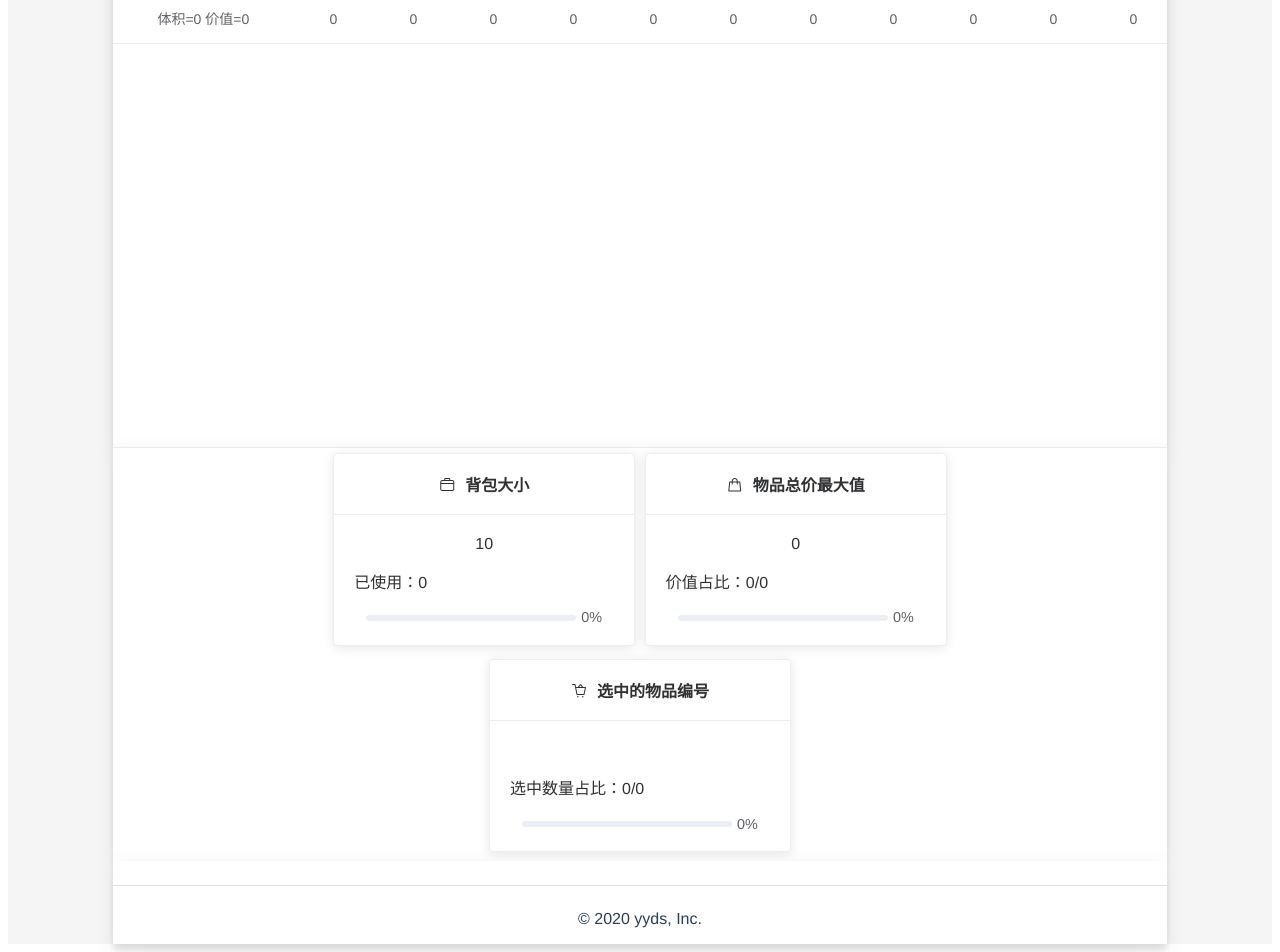
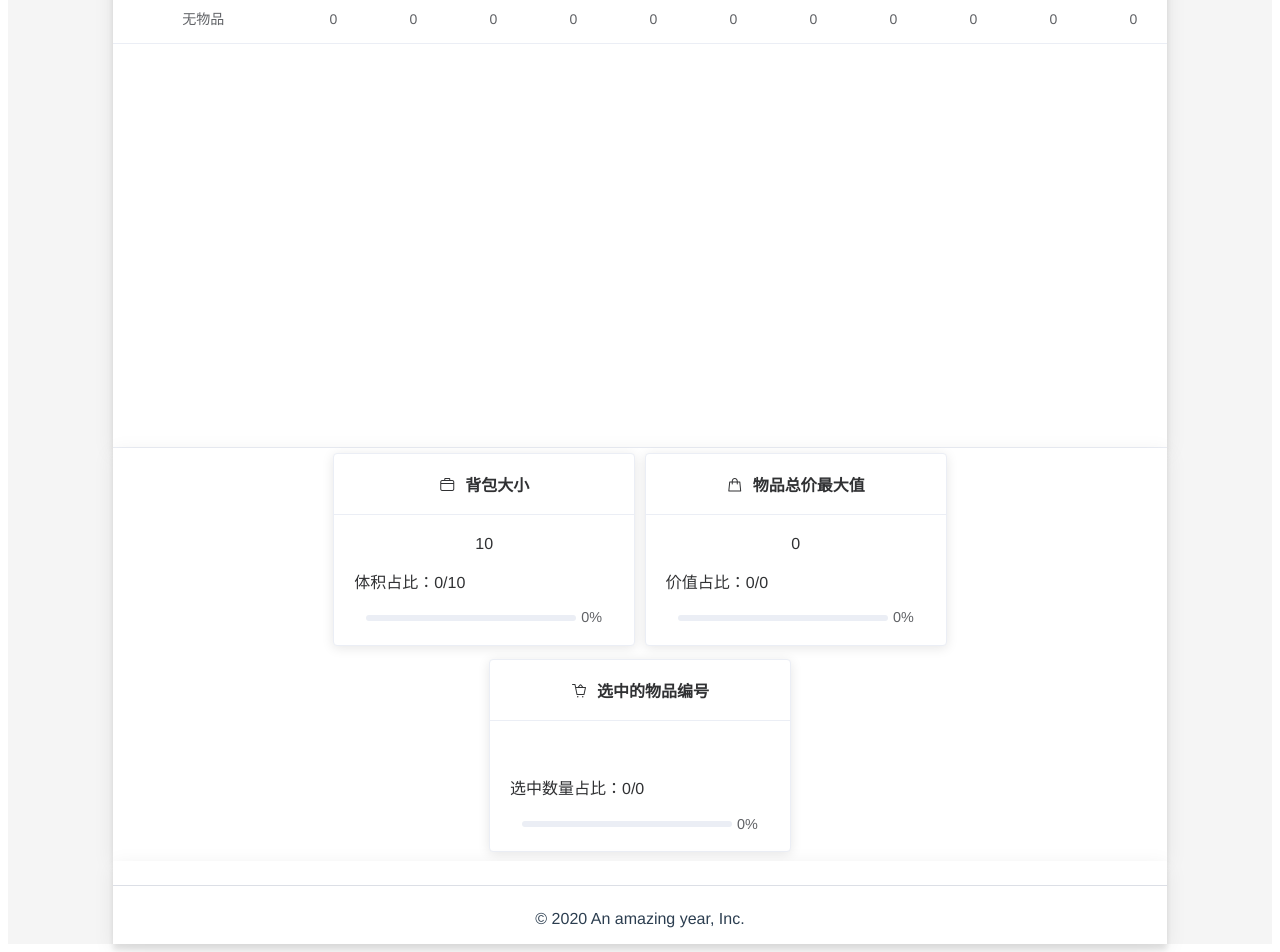
Before and after one commit to DevinWain/Visualize_knapsack, a Vue app: page / in a window 1280 px wide. Shown: the part 517-1469 px from the top of the page. Built offline with nearby package versions, Linux system fonts and the light colour scheme.

Commit message:
add some tooltips and index for items

```diff
--- a/src/components/HelloWorld.vue
+++ b/src/components/HelloWorld.vue
@@ -82,11 +82,14 @@
               align="center"
             >
               <template slot-scope="scope">
-                <span
-                  >体积={{scope.row.item.size}}  价值={{
+                <span v-if="scope.$index===0">
+                  无物品
+                </span>
+                <span v-if="scope.$index>0">
+                  {{scope.$index}}. 体积={{scope.row.item.size}}  价值={{
                     scope.row.item.value
-                  }}</span
-                >
+                  }}
+                </span>
                 <el-button
                   type="danger"
                   icon="el-icon-delete"
@@ -96,6 +99,7 @@
                   :style="{display: scope.row.item.value == 0?'none':'inline'}"
                   style="margin-left: 10px"
                 ></el-button>
+
               </template>
             </el-table-column>
             <el-table-column
@@ -118,7 +122,7 @@
       <el-row type="flex" justify="center">
         <el-col :span="20" class="second">
           <el-row type="flex" justify="center">
-            <el-col :span="18" class="third">
+            <el-col :span="20" class="third">
               <!-- 背包大小 -->
               <el-card class="box-card">
                 <div slot="header" class="clearfix" style="display: inline-block">
@@ -127,7 +131,9 @@
                 </div>
                 {{this.size}}
                 <br>
-                <p style="text-align: left">已使用：{{this.bag_usage}}</p>
+                <el-tooltip content="已选择的物品体积占背包体积的比例" placement="bottom" effect="light">
+                  <p style="text-align: left">体积占比：{{this.bag_usage+'/'+this.size}}</p>
+                </el-tooltip>
                 <el-progress :percentage="Math.floor(this.bag_usage*100/this.size)" :color="customColorMethod"></el-progress>
               </el-card>
               <!-- 物品价值 -->
@@ -138,7 +144,9 @@
                 </div>
                   {{this.value_usage}}
                   <br>
+                  <el-tooltip content="已选择的物品价值占物品总价值的比例" placement="bottom" effect="light">
                   <p style="text-align: left">价值占比：{{this.value_usage+'/'+this.total_value}}</p>
+                  </el-tooltip>
                   <el-progress :percentage="this.tableData.length===1?0:Math.floor(this.value_usage*100/this.total_value)" :color="customColorMethod"></el-progress>
               </el-card>
               <!-- 选中的物品 -->
@@ -149,7 +157,9 @@
                 </div>
                   <span v-for="o in this.selected" :key="o">{{o+' '}}</span>
                   <br>
+                  <el-tooltip content="已选择的物品数量占物品总数量的比例" placement="bottom" effect="light">
                   <p style="text-align: left">选中数量占比：{{this.selected.length+'/'+(this.tableData.length-1)}}</p>
+                  </el-tooltip>
                   <el-progress :percentage="this.tableData.length===1?0:Math.floor(this.selected.length*100/(this.tableData.length-1))" :color="customColorMethod"></el-progress>
               </el-card>
             </el-col>
@@ -160,7 +170,7 @@
       <el-row type="flex" justify="center">
         <el-col :span="20" id="copyright">
           <el-divider></el-divider>
-          <p>© 2020 yyds, Inc.</p>
+          <p>© 2020 An amazing year, Inc.</p>
         </el-col>
       </el-row>
     </div>
```
Also changed, not shown: 5 other files (tests, documents, lock files or other folders).
